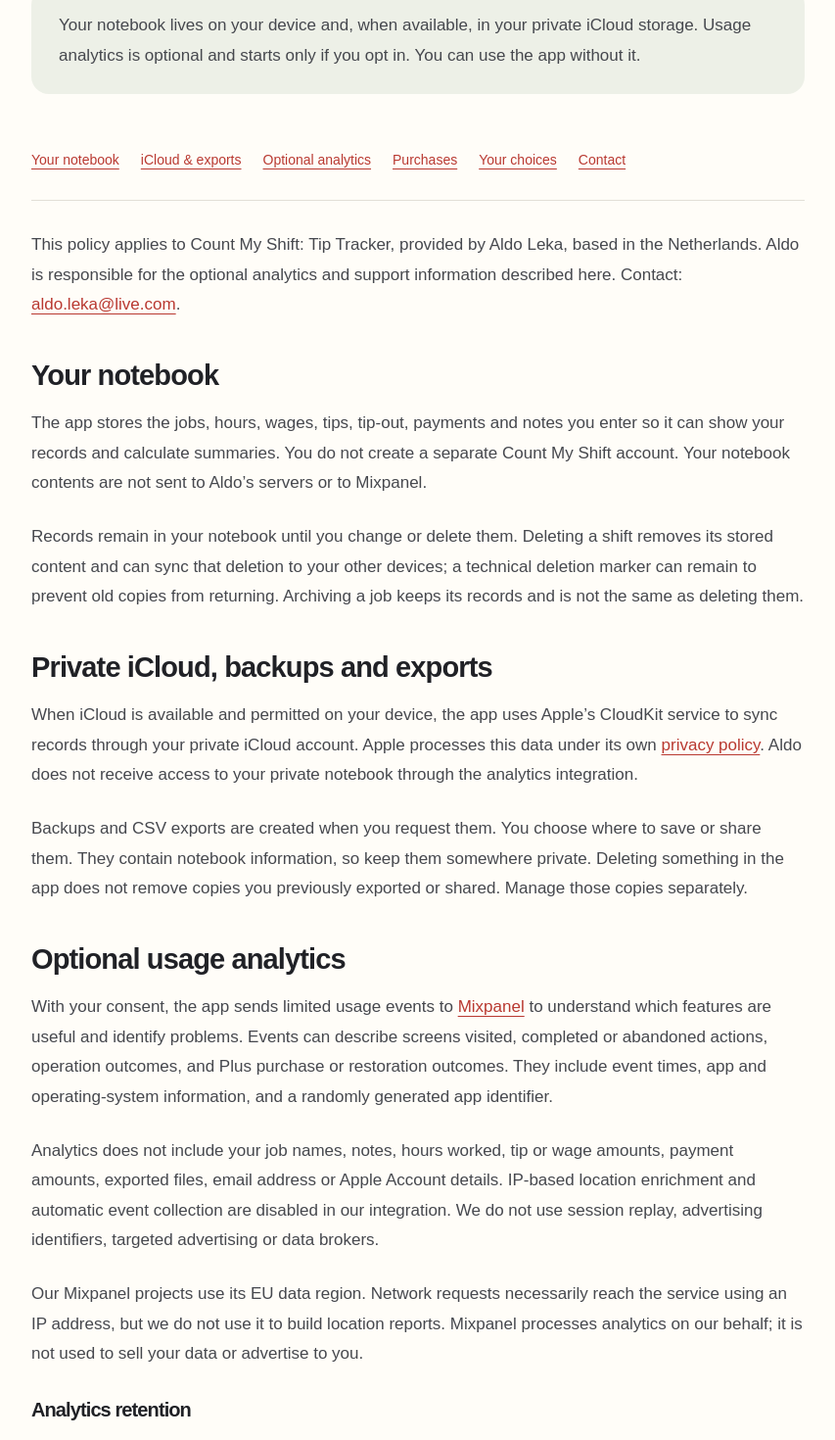
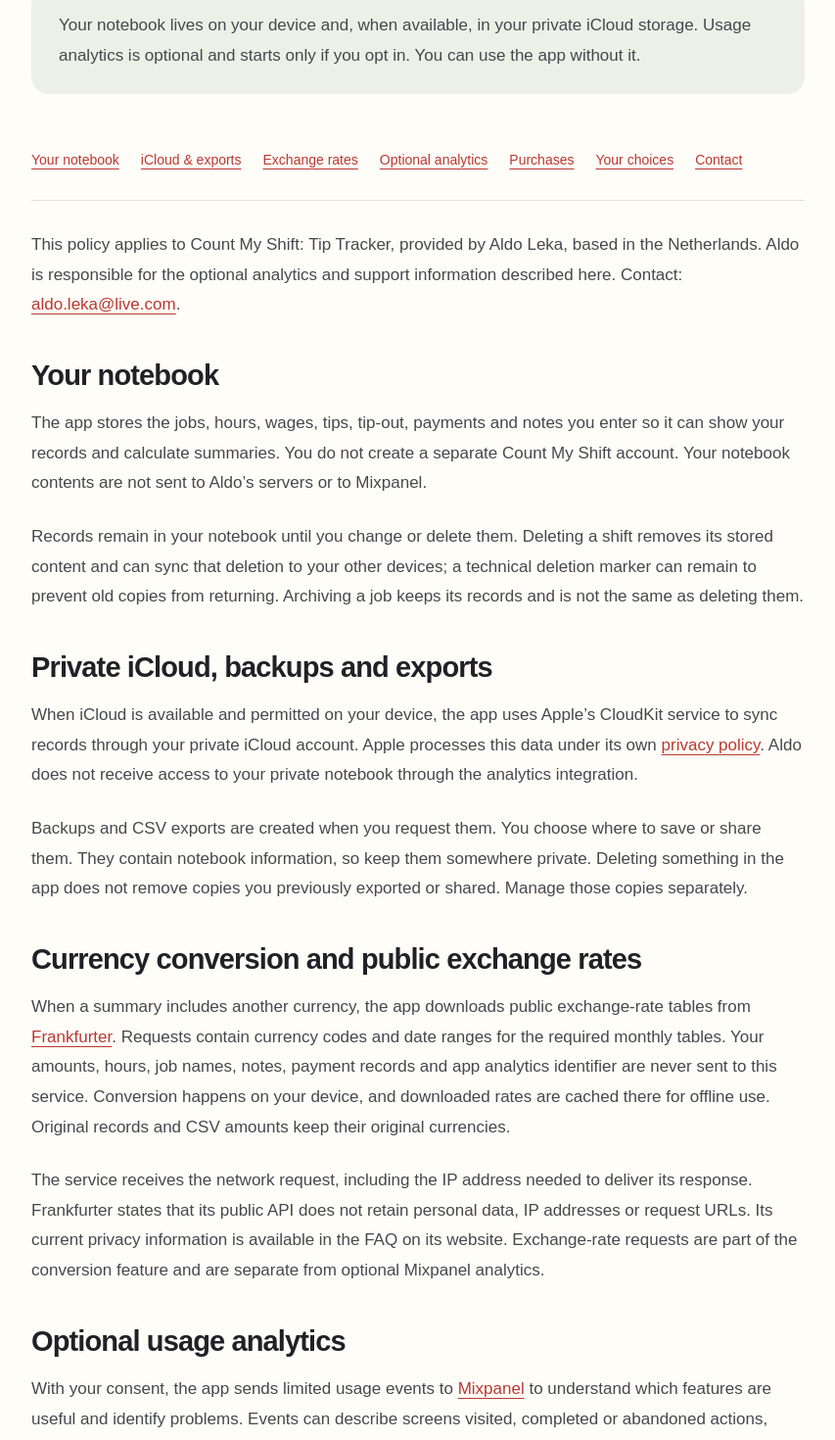
Before and after one commit to aldo-leka/website, a Next.js app: page /count-my-shift/privacy in a window 1280 px wide. Shown: the part 572-2042 px from the top of the page at 98% size, without its empty margins (213-1066 px from the left). Built offline with nearby package versions, Linux system fonts and the light colour scheme.

Commit message:
Disclose Count My Shift public exchange-rate requests

```diff
--- a/app/count-my-shift/privacy/page.tsx
+++ b/app/count-my-shift/privacy/page.tsx
@@ -10,7 +10,7 @@
         <br />
         <span className="underlined">Your business.</span>
       </h1>
-      <p className="effective-date">Effective 21 September 2026</p>
+      <p className="effective-date">Effective 22 September 2026</p>
       <div className="policy-intro prose">
         <p>
           Your notebook lives on your device and, when available, in your
@@ -21,6 +21,7 @@
       <nav className="policy-toc" aria-label="Privacy policy sections">
         <a href="#notebook">Your notebook</a>
         <a href="#icloud">iCloud & exports</a>
+        <a href="#exchange-rates">Exchange rates</a>
         <a href="#analytics">Optional analytics</a>
         <a href="#purchases">Purchases</a>
         <a href="#choices">Your choices</a>
@@ -62,6 +63,24 @@
           keep them somewhere private. Deleting something in the app does not
           remove copies you previously exported or shared. Manage those copies
           separately.
+        </p>
+        <h2 id="exchange-rates">Currency conversion and public exchange rates</h2>
+        <p>
+          When a summary includes another currency, the app downloads public
+          exchange-rate tables from <a href="https://frankfurter.dev/">Frankfurter</a>.
+          Requests contain currency codes and date ranges for the required monthly
+          tables. Your amounts, hours, job names, notes, payment records and app
+          analytics identifier are never sent to this service. Conversion happens
+          on your device, and downloaded rates are cached there for offline use.
+          Original records and CSV amounts keep their original currencies.
+        </p>
+        <p>
+          The service receives the network request, including the IP address
+          needed to deliver its response. Frankfurter states that its public API
+          does not retain personal data, IP addresses or request URLs. Its current
+          privacy information is available in the FAQ on its website. Exchange-rate
+          requests are part of the conversion feature and are separate from
+          optional Mixpanel analytics.
         </p>
         <h2 id="analytics">Optional usage analytics</h2>
         <p>
```
